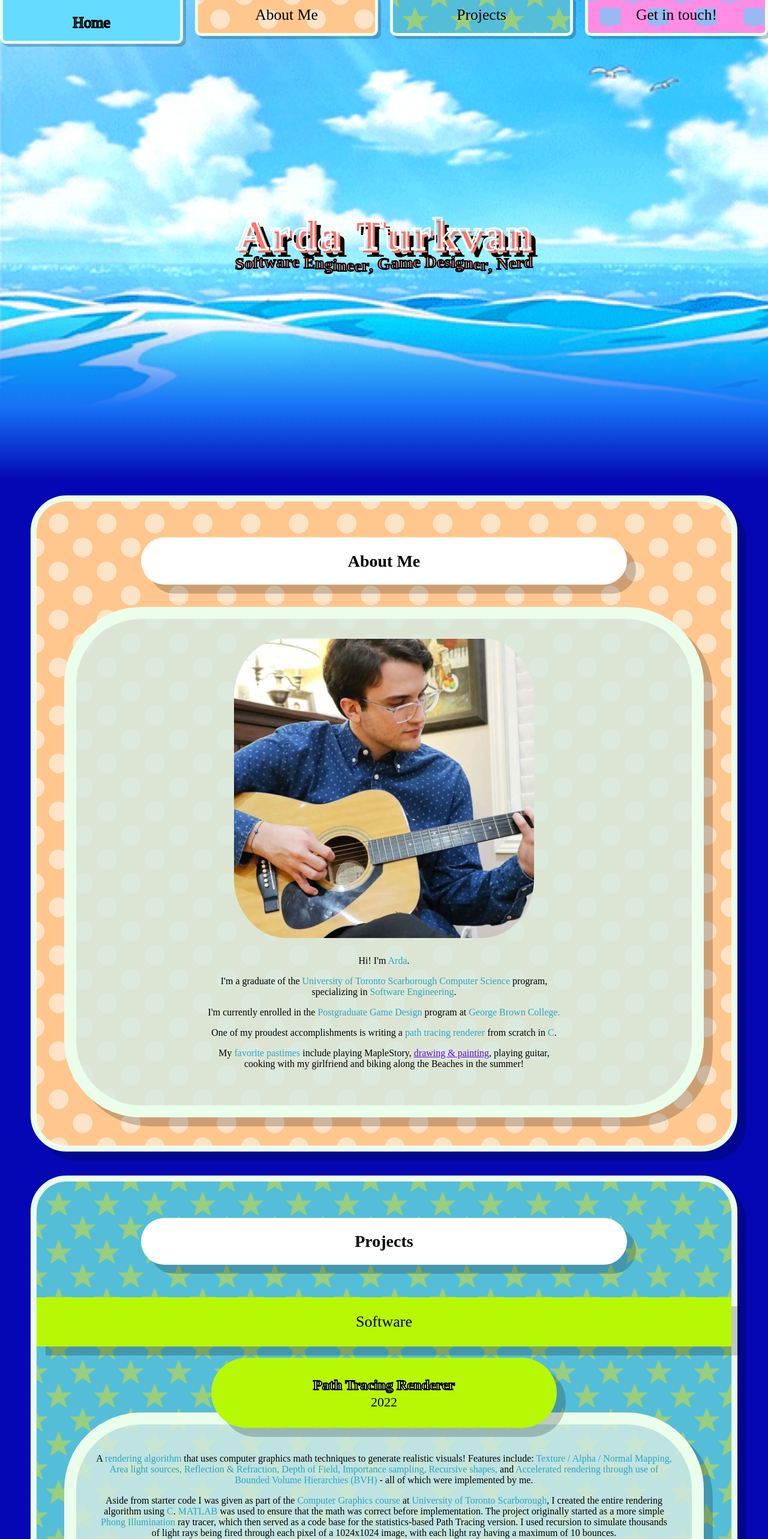
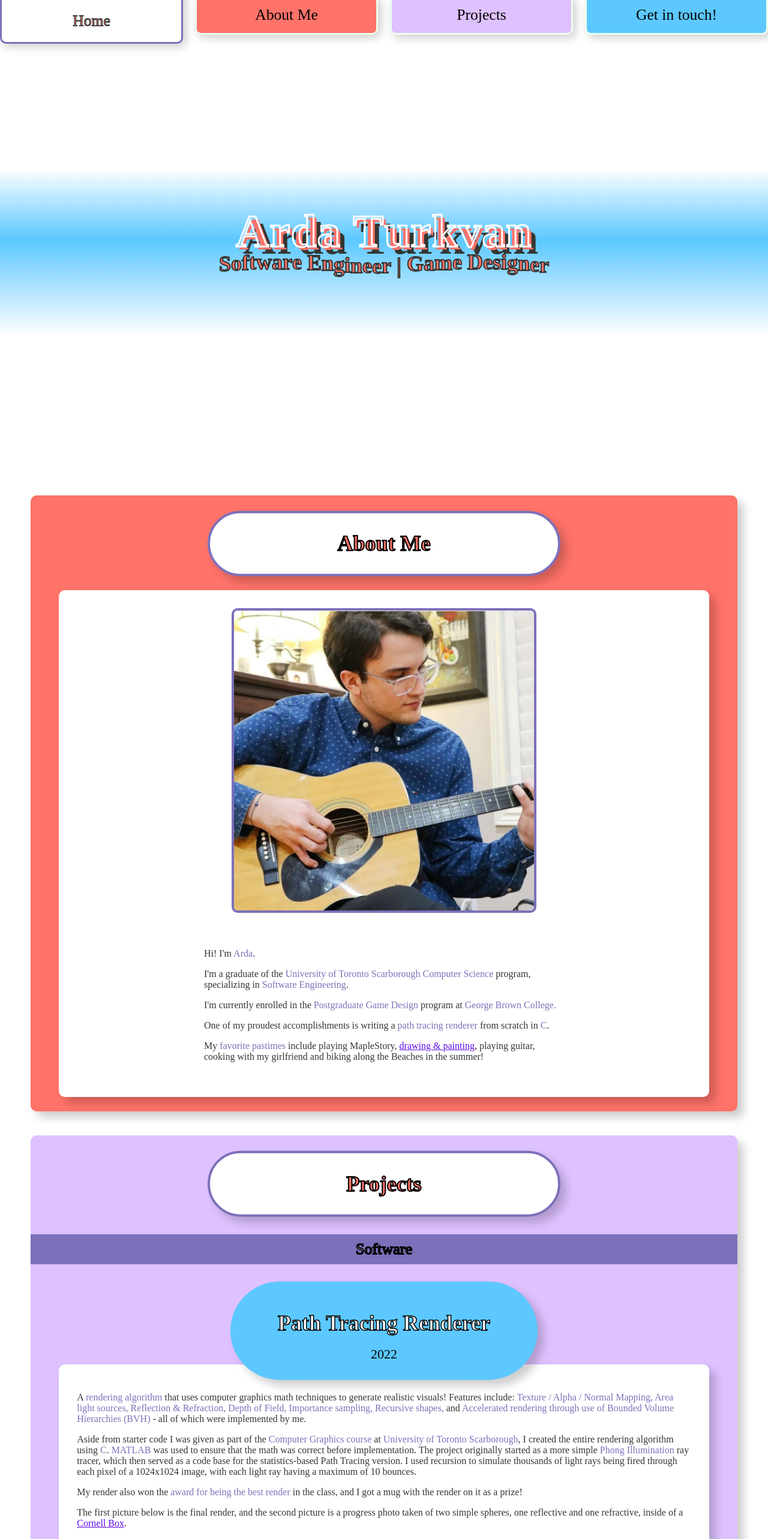
Before and after one commit to ArdaTurkvan/ArdaTurkvan.github.io, a React (Create React App) app: page / in a window 1280 px wide. Shown: the top 2566 px of the page at 60% size. Built offline with nearby package versions, Linux system fonts and the light colour scheme; a web font is replaced by a local one.

Commit message:
Reworked CSS to be more professional-friendly

```diff
--- a/src/App.js
+++ b/src/App.js
@@ -70,9 +70,8 @@ export default function App() {
       <div id="home" className='parallax header-container'>
         {nameTitle()}
         <div className='subheader-wrap'>
-          <h2 className='subheader cool-subheader'><WavyText text="Software Engineer, "></WavyText></h2>
-          <h2 className='subheader cool-subheader'><WavyText text="Game Designer, "></WavyText></h2>
-          <h2 className='subheader cool-subheader'><WavyText text="Nerd"></WavyText></h2>
+          <h2 className='subheader cool-subheader'><WavyText text="Software Engineer | "></WavyText></h2>
+          <h2 className='subheader cool-subheader'><WavyText text="Game Designer"></WavyText></h2>
         </div>
       </div>
 
--- a/src/components/Contact.js
+++ b/src/components/Contact.js
@@ -51,7 +51,6 @@ export default function Contact() {
           <div className="credits short-shadow">
             <p>
               <a target="_blank" href="https://icons8.com/icon/3AYCSzCO85Qw/mail">Mail</a>, <a target="_blank" href="https://icons8.com/icon/32323/instagram">Instagram</a>, <a target="_blank" href="https://icons8.com/icon/13930/linkedin">LinkedIn</a>, <a target="_blank" href="https://icons8.com/icon/63777/github">GitHub</a>, <a target="_blank" href="https://icons8.com/icon/13352/monitor">Monitor</a>, <a target="_blank" href="https://icons8.com/icon/x2kiuccLQ98j/communication-skills">Communication Skills</a>, <a target="_blank" href="https://icons8.com/icon/16368/books">Books</a> icons by <a target="_blank" href="https://icons8.com">Icons8</a>
-              <p>Homepage gif sourced from <a href="https://giphy.com/gifs/tsuritama-MaOlIJ2YPeCOc">giphy.com</a>.</p>
               <p>Arda Turkvan is not associated with the <em>Attack on Titan</em> property or <em>Hajime Isayama</em> in any way.</p>
               <p>All other art assets directly used for the creation of this website, unless otherwise stated, are by Arda Turkvan.</p>
             </p>
--- a/src/components/Projects.js
+++ b/src/components/Projects.js
@@ -34,7 +34,7 @@ export default function Projects() {
     function renderContent() {
         return (
             <div ref={selfRef} className='projects-container'>
-                <div className='subsection-header-wrap shadow'>
+                <div className='subsection-header-wrap'>
                     <div className='subsection-header'><h3>Software</h3></div>
                 </div>
                 {
@@ -42,7 +42,7 @@ export default function Projects() {
                     <Project key={index} name={project.name} url={project.url} year={project.year} content={project.content} skills={project.skills}/>)
                 }
 
-                <div className='subsection-header-wrap shadow'>
+                <div className='subsection-header-wrap'>
                     <div className='subsection-header'><h3>Games</h3></div>
                 </div>
                 {
--- a/src/data/projectinfo.jsx
+++ b/src/data/projectinfo.jsx
@@ -7,16 +7,17 @@ export default {
         {
             "type": "software",
             "name": "Picshare",
-            "url": "https://google.ca",
+            "url": "",
             "year": "2021",
             "content": <div>
                 <p>An online image editing platform written using <span className="important">JavaScript</span>, <span className="important">HTML</span> and <span className="important">CSS</span>, with <span className="important">real-time collaboration</span>. Users can hop in and out of drawing rooms, save images to their profile, and reload them for continued editing in the future. Picshare is a <span className="important">full-stack</span> web application developed by me and my partner, <a href="https://github.com/JohnvadL" target="_blank" rel="noreferrer">John V. Lal</a>, as part of the <span className="important">Web Programming course</span> at <span className="important">University of Toronto Scarborough</span>.</p>
                 <p>As part of the project, I made significant contributions to the early backend architecture through setting up our <span className="important">RESTful web API</span> with <span className="important">Express.js</span>. I was also fully in charge of the website front-end and peer-to-peer connectivity. I designed and wrote all of the UI, the title screen, and the chat.</p>
                 <p>Below is a demo video of the website in action:</p>
+                <p className='important'><em>This GitHub repository is private and available upon request</em></p>
                 <div className='image-display'>
                     <YoutubeEmbed embedId='wtXimtG0aaQ' />
                 </div>
-                <p className='important'><em>This GitHub repository is private and available upon request</em></p>
+
             </div>,
             "skills": {
                 "soft": ["Self-learning", "Project Management", "Collaboration"],
@@ -34,6 +35,7 @@ export default {
                 <p>Aside from starter code I was given as part of the <span className="important">Computer Graphics course</span> at <span className="important">University of Toronto Scarborough</span>, I created the entire rendering algorithm using <span className="important">C</span>. <span className="important">MATLAB</span> was used to ensure that the math was correct before implementation. The project originally started as a more simple <span className="important">Phong Illumination</span> ray tracer, which then served as a code base for the statistics-based Path Tracing version. I used recursion to simulate thousands of light rays being fired through each pixel of a 1024x1024 image, with each light ray having a maximum of 10 bounces.</p>
                 <p>My render also won the <span className="important">award for being the best render</span> in the class, and I got a mug with the render on it as a prize!</p>
                 <p>The first picture below is the final render, and the second picture is a progress photo taken of two simple spheres, one reflective and one refractive, inside of a <a href="https://en.wikipedia.org/wiki/Cornell_box" target="__blank">Cornell Box</a>.</p>
+                <p className='important'><em>This GitHub repository is private and available upon request</em></p>
                 <div className="image-display">
                     <div className="flex-image-display">
                         <img className="short-shadow" src="pathtracer1.png" alt="The final resulting render that I won an award for!"></img>
@@ -42,7 +44,6 @@ export default {
                         <img className="short-shadow" src="pathtracer2.png" alt="A progress step of the algorithm being ran on a 'Cornell Box', a simple box room with 2 different colored walls and 2 spheres - one reflective and one refractive."></img>
                     </div>
                 </div>
-                <p className='important'><em>This GitHub repository is private and available upon request</em></p>
             </div>,
             "skills": {
                 "hard": ["C", "MATLAB"],
@@ -61,14 +62,14 @@ export default {
                 <p>During the project, I managed myself by creating my own schedules and deadlines. I pushed myself to learn how to use <span className='important'>Unity</span> and write in <span className='important'>C#</span> by myself. I also <span className='important'>drew and animated</span> all of the art assets in the game. I programmed lots of designer-friendly systems like easy animation flipbooks, editable stat scaling curves, and easily creatable and modular attacks and creatures. I also implemented advanced concepts and algorithms like <span className='important'>A* pathfinding</span> and <span className='important'>Behaviour Trees</span>.</p>
                 <p>I detailed every step of my creation process in a <span className='important'>devlog</span> on my <a href="https://ardaturkvan.itch.io" target="__blank">itch.io page</a>, which you can find <a href="https://ardaturkvan.itch.io/bugbyte-vertical-slice-demo/devlog/571692/devlog-1-introduction" target="__blank">here</a>! This includes technical explanations for code architecture, concept art, and my design thought process.</p>
                 <p>You can also try the game out below:</p>
-                <iframe frameborder="0" src="https://itch.io/embed/2207393" width="552" height="167"><a href="https://ardaturkvan.itch.io/bugbyte-vertical-slice-demo" target="__blank">BugByte - Vertical Slice Demo v1.2 by ArdaTurkvan</a></iframe>
+                <div className='align-center'><iframe frameborder="0" src="https://itch.io/embed/2207393" width="552" height="167"><a href="https://ardaturkvan.itch.io/bugbyte-vertical-slice-demo" target="__blank">BugByte - Vertical Slice Demo v1.2 by ArdaTurkvan</a></iframe></div>
                 <p>This is a self-driven thesis project, part of the <span className='important'>Game Design Postgraduate program</span> at <span className='important'>George Brown College</span>.</p>
                 <p><span className='important'>* May return to this project in the future to develop the idea further</span></p>
                 <p className='important'><em>This GitHub repository is private and available upon request</em></p>
             </div>,
             "skills": {
-                "hard": ["Unity", "C#", "Aseprite", "Photoshop"],
-                "subjects": ["Linear Algebra", "Art", "Animation"]
+                "hard": ["Unity", "C#", "Aseprite", "Photoshop", "Trello"],
+                "subjects": ["Linear Algebra", "Art", "Animation", "Software Design"]
             }
         },
 
--- a/src/style/App.css
+++ b/src/style/App.css
@@ -7,7 +7,8 @@ html {
 body {
   font-family: "FOT-RodinProUB";
   font-size: 16px;
-  background: linear-gradient(0deg, rgb(13, 13, 63) 10%, rgb(39, 0, 146) 25%, rgb(4, 7, 179) 33%);
+  /*background: linear-gradient(0deg, rgb(13, 13, 63) 10%, rgb(39, 0, 146) 25%, rgb(4, 7, 179) 33%);*/
+  background: rgb(255, 255, 255);
 }
 
 /* Scrolling background animation */
@@ -20,10 +21,13 @@ body {
 }
 
 .section3 {
+  /*
   background: url('../media/chat_pattern_diag.png');
   background-color: #ff8de6;
   background-size: 80px 80px;
   animation: scrolling 2s linear infinite;
+  */
+  background-color: #5CC8FF;
 }
 
 
@@ -52,13 +56,14 @@ body {
 }
 
 .parallax {
-  background: linear-gradient(0deg, rgb(4, 7, 179) 0%, rgb(23, 112, 245) 15%, rgba(255,255,255,0) 33%), url("../media/wave2.gif");
+  background: linear-gradient(0deg, rgba(0, 0, 0, 0) 30%, #5CC8FF 50%, rgba(0, 0, 0, 0) 65%);
   height: 100vh;
   min-height: 100%;
   background-attachment: scroll, fixed;
   background-repeat: no-repeat;
-  background-size: contain, cover;
+  background-size: contain;
   background-color: transparent;
+  background-position-x:center;
 }
 
 .header-container {
@@ -70,6 +75,7 @@ body {
 }
 
 .section {
+  /*
   width: 100%;
   padding-bottom: 2%;
   display: flex;
@@ -78,6 +84,8 @@ body {
   border-radius: 60px;
   border: 10px solid #ebfeeb;
   gap: 20px;
+  */
+  border-radius: 10px;
 }
 
 .content-container {
@@ -88,18 +96,27 @@ body {
 }
 
 .body-bubble {
+  /*
   background: #d5ece4d2;
   border: 20px solid #ebfeeb;
   border-radius: 10vw;
   padding: 3% 3%;
+  */
+  background: white;
+  padding: 30px 30px;
+  border-radius: 10px;
 }
 
 .shadow {
-  box-shadow: 15px 15px rgba(0,0,0,0.2);
+  box-shadow: 10px 10px 15px rgba(0,0,0,0.2);
+  /*border: 4px solid rgb(0, 0, 0);*/
 }
 
 .short-shadow {
+  box-shadow: 5px 5px 15px rgba(0,0,0,0.2);
+  /*
   box-shadow: 5px 5px rgba(0,0,0,0.2);
+  */
 }
 
 .clickable {
@@ -110,11 +127,13 @@ body {
   z-index: 1;
   background: #fff;
   border-radius: 100px;
-  width: 70%;
+  width: 50%;
   margin-left: auto;
   margin-right: auto;
-  margin-top: 3%;
+  margin-top: 20px;
+  margin-bottom: 5px;
   box-sizing: border-box;
+  border: 4px solid #7D70BA;
 }
 
 .section-header {
@@ -124,15 +143,26 @@ body {
   align-items: center;
   text-align: center;
   white-space: nowrap;
+  -webkit-text-fill-color: transparent;
+  -webkit-text-stroke-width: 2px;
+  -webkit-text-stroke-color: black;
+  text-shadow:
+						0px 0px #ff7369;
 }
 
 .subsection-header-wrap {
+
   display: flex;
   justify-content: center;
   align-items: center;
   position: relative;
-  background-color: #b7f804;
-  top: 40px;
+  background-color: #7D70BA;
+  top: 30px;
+  height: 50px;
+  color: white;
+  -webkit-text-stroke-width: 2px;
+  -webkit-text-stroke-color: black;
+
 }
 
 .visible {
--- a/src/style/aboutme.css
+++ b/src/style/aboutme.css
@@ -5,26 +5,28 @@
 }
 
 .section1 {
-    background: url('../media/dot_pattern_diag.png');
-    background-color: #ffc78e;
+    /*background: url('../media/dot_pattern_diag.png');*/
+    /*background-color: #ffc78e;*/
+    background-color: #ff7369;
     background-size: 80px 80px;
-    animation: scrolling 2s linear infinite;
+    /*animation: scrolling 2s linear infinite;*/
 }
 
 .aboutme-container {
     display: flex;
     flex-direction: row;
     flex-wrap: wrap;
-    justify-content: center;
+    justify-content: space-around;
+    gap: 30px;
 }
 
 .aboutme-container img {
     max-width: 500px;
     min-width: 50px;
-    padding: 0px 1vw;
-    border-radius: 100px;
+    border-radius: 10px;
     object-fit: cover;
     flex: auto;
+    border: 4px solid #7D70BA;
 }
 
 .aboutme-container .description {
--- a/src/style/navbar.css
+++ b/src/style/navbar.css
@@ -36,7 +36,7 @@ a.anchor {
 }
 
 .navbar-item {
-  border: 5px solid #ebfeeb;
+  border: 3px solid #ebfeeb;
   position: relative;
   border-radius: 10px;
   padding: 15px 20px;
@@ -58,13 +58,16 @@ a.anchor {
 .navbar-item:hover {
   top: 0px;
   padding-top: 40px;
+  padding-bottom: 20px;
   -webkit-text-fill-color: transparent;
-  -webkit-text-stroke-width: 2px;
-  -webkit-text-stroke-color: black;
+  -webkit-text-stroke-width: 0.1vw;
+  -webkit-text-stroke-color: #343633;
   text-shadow:
-						0px 0px #ffffff;
+						0px 0px #ff7369;
+  background-color: white;
+  border: 3px solid #7D70BA;
 }
 
 .section0 {
-  background-color:rgb(101, 219, 255)
+  background-color:#5CC8FF;
 }
--- a/src/style/project.css
+++ b/src/style/project.css
@@ -2,16 +2,20 @@
 }
 
 .bubble {
-    background-color: #b7f804;
-    border-radius: 80vw / 80vw 80vw 80vw 80vw;
+    background-color: #5CC8FF;
+    border-radius: 20vw / 20vw 20vw 20vw 20vw;
     /*cursor: pointer;*/
 }
 
 .section2 {
+    /*
     background: url('../media/star_pattern_diag.png');
     background-color: #54bed8;
     background-size: 80px 80px;
     animation: scrolling 2s linear infinite;
+    */
+    background-color: #DEC1FF;
+
 }
 
 .project-header-wrap {
@@ -22,14 +26,14 @@
 
 .bubble.project-header {
     display: inline-block;
-    padding: 0rem 2rem;
     width: 40vw;
+    min-width: 350px;
 }
 
 .project-header h4 {
-    font-size: 24px;
+    font-size: 36px;
     color: white;
-    -webkit-text-stroke-width: 2px;
+    -webkit-text-stroke-width: 1.5px;
     -webkit-text-stroke-color: black;
 }
 
@@ -77,4 +81,5 @@
     position: relative;
     height: 0;
     width: 100%;
+    text-align: center;
   }
--- a/src/style/skills.css
+++ b/src/style/skills.css
@@ -2,8 +2,8 @@
     display: flex;
     flex-direction: column;
     align-items: center;
-    background-color: #34796162;
-    border-radius: 100px;
+    background-color: #dfdfdf;
+    border-radius: 10px;
     padding-bottom: 60px;
     padding-top: 20px;
 }
@@ -11,7 +11,7 @@
 .skills-container {
     display: flex;
     flex-direction: row;
-    justify-content: center;
+    justify-content: space-around;
     align-items: flex-start;
     flex-wrap: wrap;
     gap: 10px;
@@ -27,7 +27,7 @@
     list-style-type: none;
     padding-left: 0;
     gap: 10px;
-    flex: 33.33%;
+    flex: 20%;
 }
 
 .skill {
@@ -35,23 +35,22 @@
     flex-direction: row;
     align-items: center;
     justify-content: left;
-    border-radius: 10px;
-    border: 5px solid #fef6eb;
+    border-radius: 5px;
     padding: 10px 25px;
     flex: 1;
     height: 50px;
 }
 
 li.soft {
-    background-color: rgb(255, 98, 185);
+    background-color: #FF7369;
 }
 
 li.hard {
-    background-color: rgb(175, 116, 214);
+    background-color: #7D70BA;
 }
 
 li.subject {
-    background-color: rgb(145, 228, 210);
+    background-color: #5CC8FF;
 }
 
 .icon {
@@ -77,7 +76,8 @@ li.subject {
 .skills-header {
     width: 85%;
     border-radius: 100px;
-    background-color: #b7f804;
+    background-color: #343633;
+    color: white;
 }
 
 .skill > p {
--- a/src/style/social.css
+++ b/src/style/social.css
@@ -16,16 +16,17 @@
     display: flex;
     flex-direction: row;
     align-items: center;
-    background-color: #b7f804;
+    background-color: #343633;
     padding: 10px 25px;
     border-radius: 50px;
     transition: 0.25s;
     flex: 1;
     justify-content: center;
+    color: white;
   }
 
   .social-item:hover {
-    box-shadow: 12px 12px rgba(0,0,0,0.2);
+    box-shadow: 12px 12px 10px rgba(0,0,0,0.2);
     scale: 1.15;
   }
 
@@ -71,8 +72,7 @@
   .credits {
     margin-top: 40px;
     font-size: 12px;
-    background: #d5ece4d2;
-    border: 8px solid #ebfeeb;
+    background: #ffffff;
     border-radius: 20px;
     padding: 10px 40px;
   }
--- a/src/style/text.css
+++ b/src/style/text.css
@@ -37,7 +37,7 @@ h1 {
 }
 
 h2 {
-  font-size: 28px;
+  font-size: 36px;
 }
 
 h3 {
@@ -68,7 +68,7 @@ h5 {
 }
 
 .hover-letter:hover {
-  text-shadow: 3px 3px #ff7369, 5px 5px black;
+  text-shadow: 3px 3px #ff7369, 5px 5px #343633;
   -webkit-text-stroke-color: white;
   -webkit-text-stroke-width: 0.15vw;
   transform: translateY(-10px);
@@ -80,13 +80,19 @@ h5 {
 }
 
 .important {
-  color: #2ba4c2;
+  /*color: #2ba4c2;*/
+  color: #7D70BA;
 }
 
 .description {
-  text-align: center;
+  text-align: left;
   margin-top: 1vw;
   margin-bottom: 1vw;
+  color: #343633;
+}
+
+.align-center {
+  text-align: center;
 }
 
 .image-description {
@@ -120,11 +126,11 @@ a:visited {
 }
 
 .header {
-  color: #000;
+  color: #343633;
 }
 
 .subheader {
-  color: #000;
+  color: #343633;
   margin-top: 0;
   margin-bottom: 0;
 }
@@ -139,13 +145,13 @@ a:visited {
   text-shadow:
 						/*0.68vw 0.68vw #ff7369,*/
             5px 5px #ff7369,
-						12px 12px #000000;
+						12px 12px #343633;
 }
 
 .cool-subheader {
   -webkit-text-fill-color: transparent;
   -webkit-text-stroke-width: 2px;
-  -webkit-text-stroke-color: black;
+  -webkit-text-stroke-color: #343633;
   text-shadow:
 						0px 0px #ff7369;
 }
```
